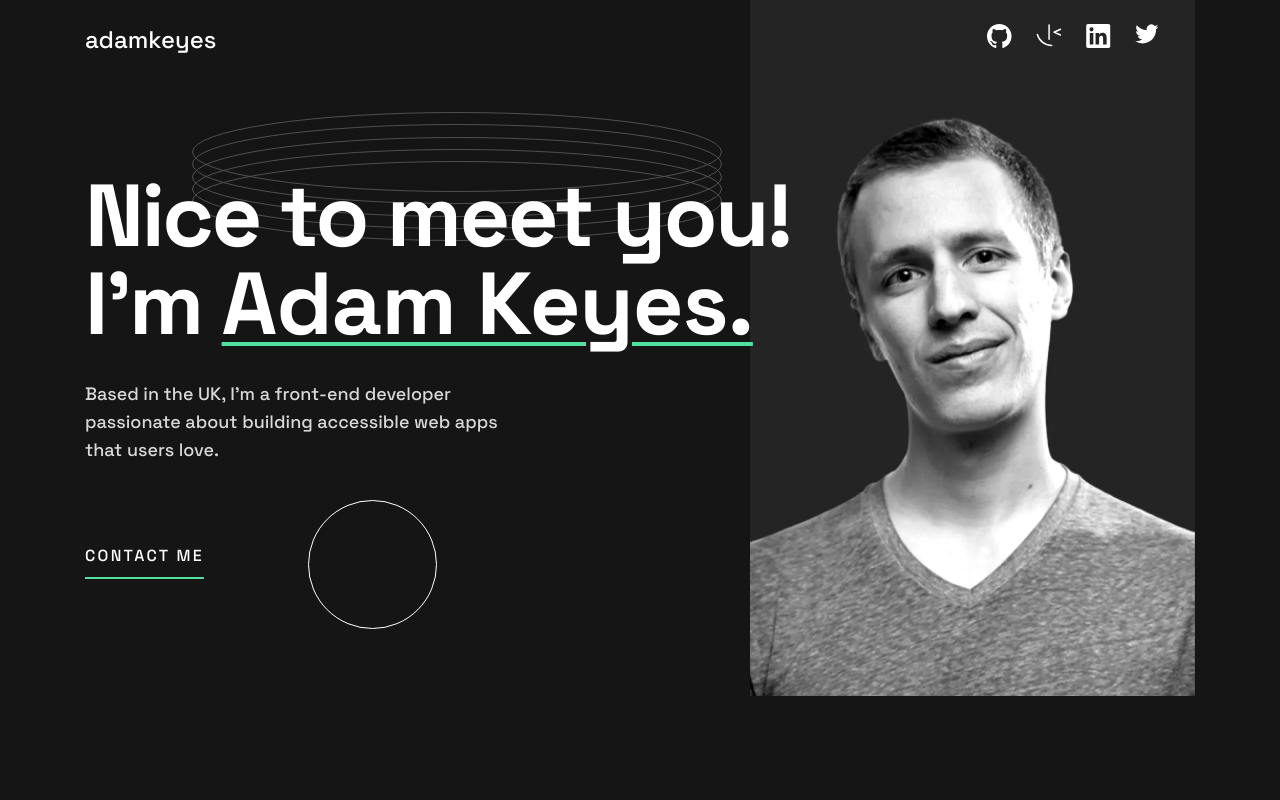
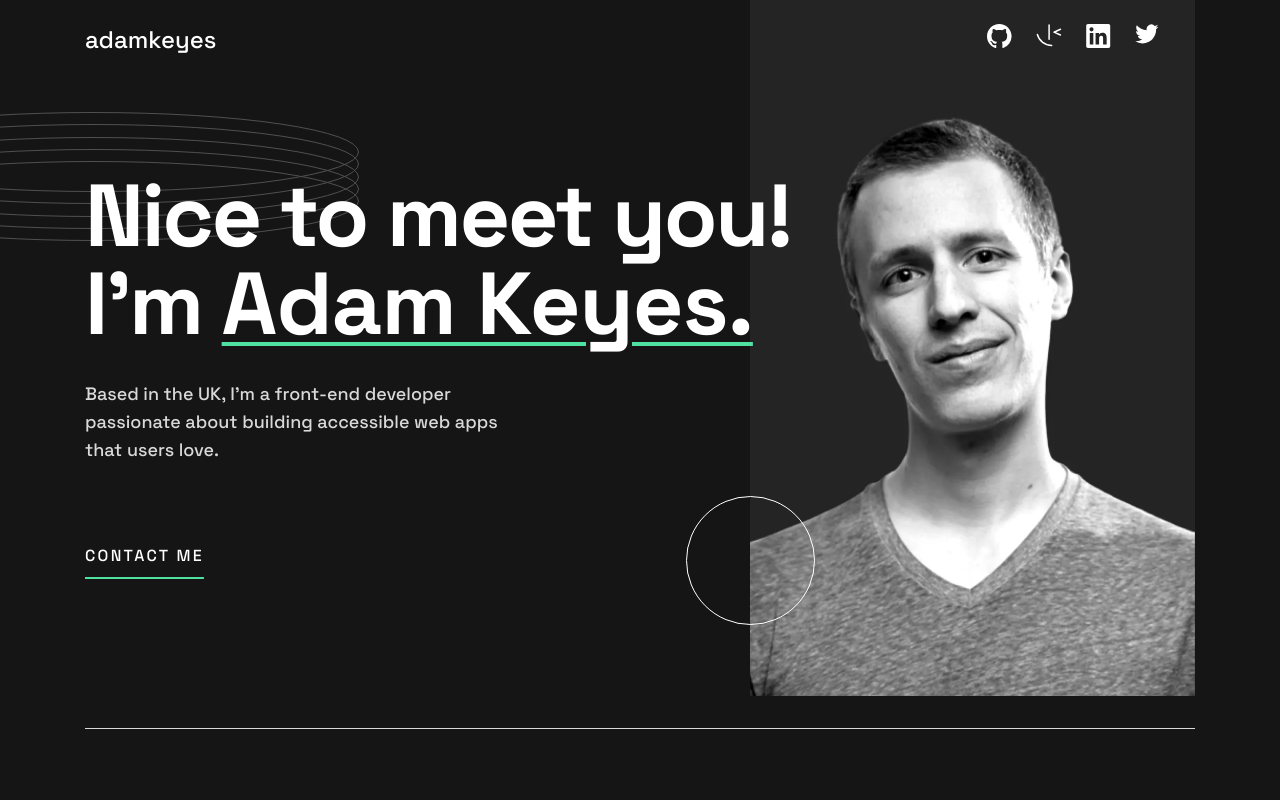
Before and after one commit to Csabooo/forntendmentor-15-single-page-dev-portfolio-react, a React (Create React App) app: page / in a window 1280 px wide. Shown: the top 800 px of the page. Built offline with nearby package versions, Linux system fonts and the light colour scheme.

Commit message:
desktop version completed v2.0

```diff
--- a/src/components/Contact.js
+++ b/src/components/Contact.js
@@ -6,8 +6,10 @@ function Contact() {
     <div
       id="contact"
       className="relative pb-14 pt-10 px-5 bg-dark_grey xl:pt-20">
+      <div className="md:w-[447px] xl:w-[1110px] mx-auto xl:text-left">
+        <div className="xl:grid grid-rows-1 xl:gap-x-40 grid-cols-2 xl:w-[1110px] xl:mx-auto xl:justify-center xl:pb-20 relative">
           <svg
-        className="absolute top-[345px] md:top-[450px] right-44 md:-left-[370px] xl:left-[70px] xl:top-[330px]"
+            className="absolute top-[300px] right-40 md:top-[390px] md:left-[-540px] xl:left-[-380px] xl:top-[270px]"
             xmlns="http://www.w3.org/2000/svg"
             width="530"
             height="129">
@@ -19,8 +21,6 @@ function Contact() {
               <ellipse cx="265" cy="89" rx="264.5" ry="39.5" />
             </g>
           </svg>
-      <div className="md:w-[447px] xl:w-[1110px] mx-auto xl:text-left">
-        <div className="xl:grid grid-rows-1 xl:gap-x-40 grid-cols-2 xl:w-[1110px] xl:mx-auto xl:justify-center xl:pb-20">
           <div className="xl:pt-3">
             <h1>Contact</h1>
             <p className="xl:pt-10">
--- a/src/components/Form.js
+++ b/src/components/Form.js
@@ -73,7 +73,7 @@ function Form() {
           placeholder="MESSAGE"
         />
 
-        <div className="text-right pt-10 pb-14">
+        <div className="text-right pt-10 pb-16 md:pb-28 xl:pb-20">
           <button type="submit">
             <p className=" text-white tracking-[2.29px] decoration_underline">
               SEND MESSAGE
--- a/src/components/Header.js
+++ b/src/components/Header.js
@@ -70,7 +70,7 @@ function Header() {
         </div>
       </div>
       <svg
-        className="absolute top-20 right-44 md:-left-64 xl:left-48 xl:top-28"
+        className="absolute top-20 right-40 md:-left-64 lg:hidden"
         xmlns="http://www.w3.org/2000/svg"
         width="530"
         height="129">
@@ -82,8 +82,10 @@ function Header() {
           <ellipse cx="265" cy="89" rx="264.5" ry="39.5" />
         </g>
       </svg>
+
+      <div className="md:relative">
         <svg
-        className="absolute -right-16 top-64 md:top-[448px] md:z-20 md:right-[-62px] xl:right-[843px] xl:top-[500px]"
+          className="absolute -right-16 top-64 md:top-[390px] md:right-[-85px] md:z-20 xl:right-[380px] xl:top-[440px]"
           xmlns="http://www.w3.org/2000/svg"
           width="129"
           height="129">
@@ -96,8 +98,6 @@ function Header() {
             transform="translate(-766 -521)"
           />
         </svg>
-
-      <div className="md:relative">
         <img
           className="top flex mx-auto max-w-[174px] z-0 md:hidden"
           /* src={process.env.PUBLIC_URL + "/assets/image-profile-mobile.webp"} */
@@ -143,6 +143,19 @@ function Header() {
           </div>
         </div>
         <div className="hidden md:flex flex-col md:pt-4 text-left xl:pt-20">
+          <svg
+            className="hidden lg:flex absolute top-14 right-40 md:-left-64"
+            xmlns="http://www.w3.org/2000/svg"
+            width="530"
+            height="129">
+            <g fill="none" fillRule="evenodd" stroke="#FFF" opacity=".25">
+              <ellipse cx="265" cy="40" rx="264.5" ry="39.5" />
+              <ellipse cx="265" cy="52" rx="264.5" ry="39.5" />
+              <ellipse cx="265" cy="65" rx="264.5" ry="39.5" />
+              <ellipse cx="265" cy="77" rx="264.5" ry="39.5" />
+              <ellipse cx="265" cy="89" rx="264.5" ry="39.5" />
+            </g>
+          </svg>
           <h1 className="pt-9 md:z-40 xl:inline-block">
             Nice to <br className="xl:hidden" />
             meet you! <br className="md:hidden xl:inline-block" />
@@ -157,7 +170,7 @@ function Header() {
             passionate about building accessible web apps <br />
             that users love.
           </p>
-          <div className="pt-20 pb-60">
+          <div className="pt-20 pb-16 xl:pb-40">
             <a
               href="#contact"
               className="inline tracking-[2.29px] text-white decoration_underline">
```
Lines whose indentation alone changed are shown as unchanged.
